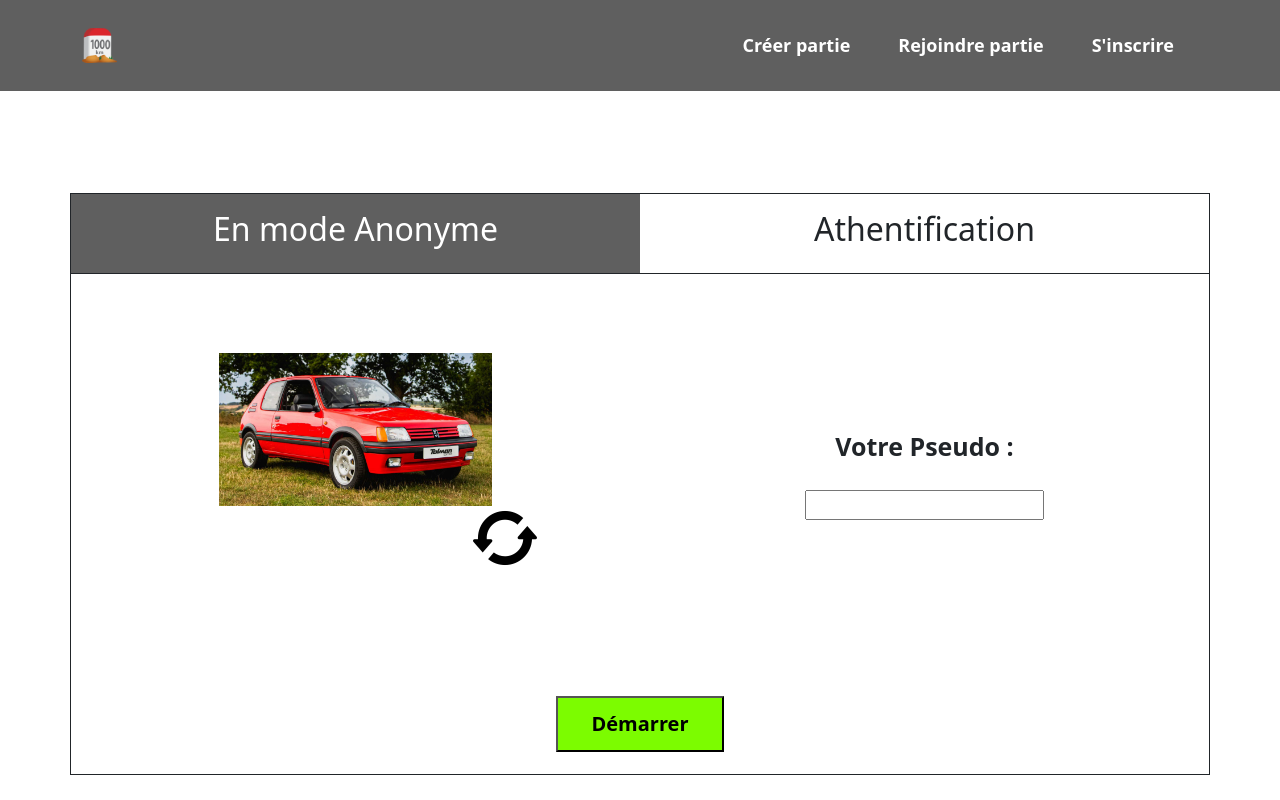
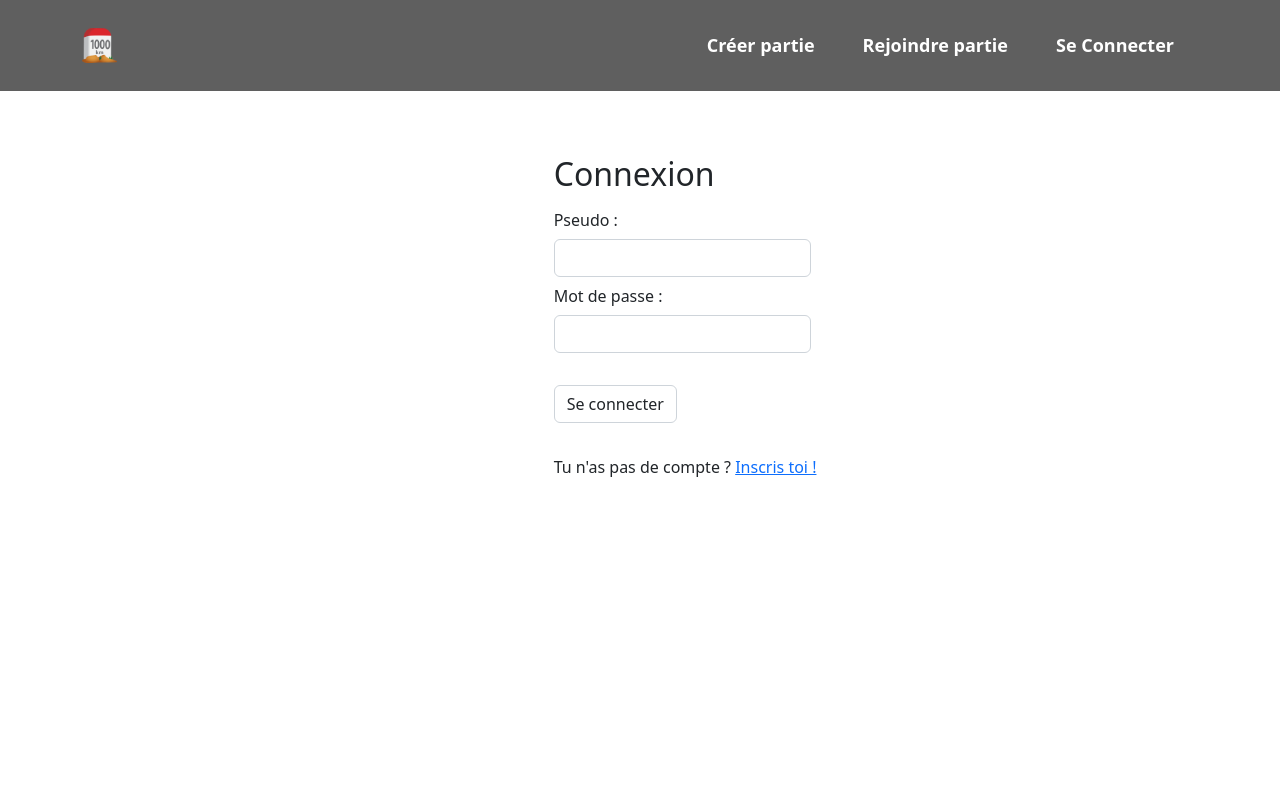
Before and after one commit to n0uben/1000kilometres, a Vue app in the folder Front/1000Km-front/: page /connexion in a window 1280 px wide. Built offline with nearby package versions, Linux system fonts and the light colour scheme.

Commit message:
ajout page de connexion et router

```diff
--- a/Front/1000Km-front/package.json
+++ b/Front/1000Km-front/package.json
@@ -11,7 +11,8 @@
     "axios": "^1.3.4",
     "bootstrap": "^5.2.3",
     "bootstrap-vue": "^2.23.1",
-    "vue": "^3.2.45"
+    "vue": "^3.2.45",
+    "vue-router": "^4.1.6"
   },
   "devDependencies": {
     "@vitejs/plugin-vue": "^4.0.0",
--- a/Front/1000Km-front/src/App.vue
+++ b/Front/1000Km-front/src/App.vue
@@ -12,7 +12,7 @@
 
   <body>
     <section id="create">
-      <CreateGame/>
+      <router-view/>
     </section>
   </body>
 </template>
--- a/Front/1000Km-front/src/components/ConnexionForm.vue
+++ b/Front/1000Km-front/src/components/ConnexionForm.vue
@@ -29,6 +29,11 @@
         <input type="submit" id="valider" class="form-control" value="Se connecter">
       </div>
     </div>
+    <div class="row g-3 my-3">
+      <div class="offset-5 col-auto">
+        <a>Tu n'as pas de compte ? </a><router-link to="">Inscris toi !</router-link>
+      </div>
+    </div>
   </div>
 </template>
 
--- a/Front/1000Km-front/src/components/NavBar.vue
+++ b/Front/1000Km-front/src/components/NavBar.vue
@@ -24,7 +24,7 @@
             <a class="nav-link fw-bold" href="">Rejoindre partie</a>
           </li>
           <li class="nav-item px-3">
-            <a class="nav-link fw-bold" href="">S'inscrire</a>
+            <router-link class="nav-link fw-bold" to="/connexion">Se Connecter</router-link>
           </li>
         </ul>
       </div>
--- a/Front/1000Km-front/src/main.js
+++ b/Front/1000Km-front/src/main.js
@@ -5,4 +5,8 @@
 
 
 
-createApp(App).mount('#app')
+const app = createApp(App);
+
+import router from '@/router'
+app.use(router)
+app.mount('#app');
--- /dev/null
+++ b/Front/1000Km-front/src/router/index.js
@@ -0,0 +1,20 @@
+import {createRouter, createWebHistory} from "vue-router";
+import ConnexionForm from "@/components/ConnexionForm.vue";
+import CreateGame from "@/components/CreateGame.vue"
+
+const router = createRouter({
+    history: createWebHistory(),
+    routes: [
+        {
+            path: '/',
+            component: CreateGame
+        },
+        {
+            path: '/connexion',
+            component:ConnexionForm
+        }
+
+    ]
+})
+
+export default router;
```
Also changed, not shown: Front/1000Km-front/src/components/BaseConnexion.vue (deleted, +0 -20 lines), Front/1000Km-front/src/connexion.html (deleted, +0 -12 lines), Front/1000Km-front/src/js/connexion.js (deleted).
